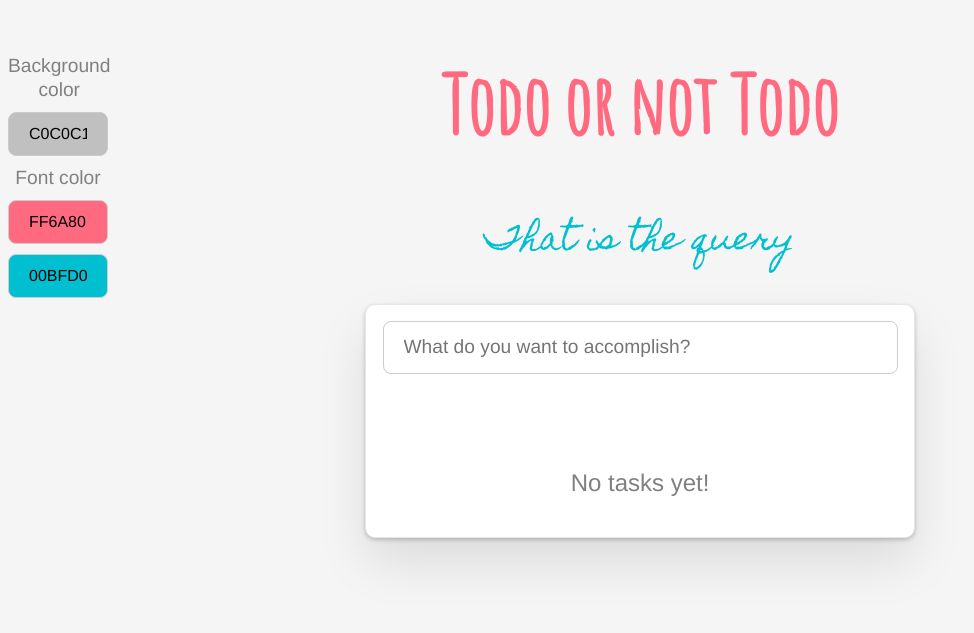
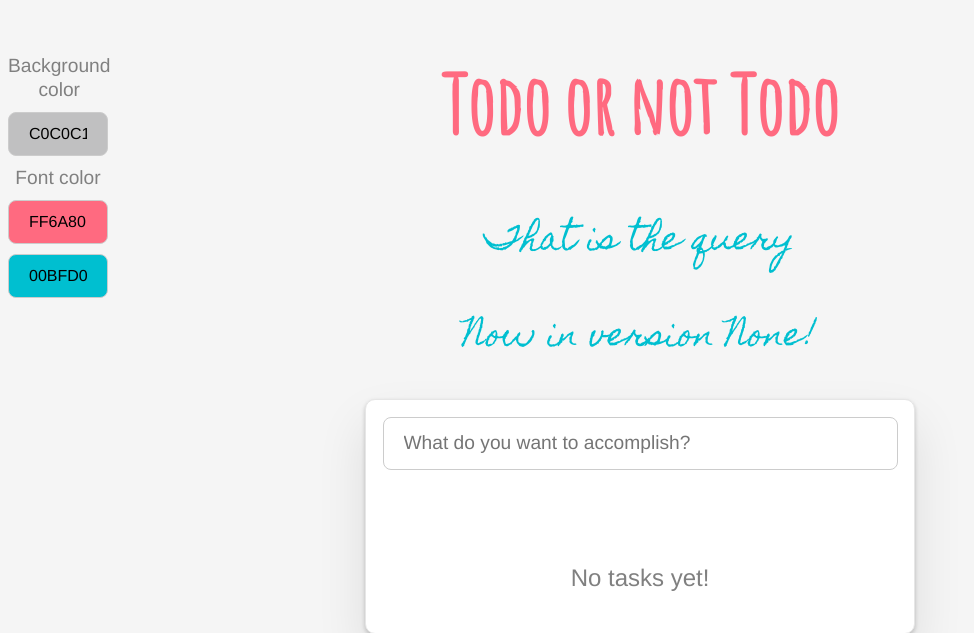
Before and after one commit to imcorcor/python-flask-todoapp, a Flask app: page / in a window 1280 px wide. Shown: the top 633 px of the page, without its empty margins (0-974 px from the left). Run offline with Flask 2, Linux system fonts and the light colour scheme; data that the repository does not hold is empty; some libraries are stand-ins or nearby versions.

Commit message:
Dockerize existing todo list application
The added dockerfile, dockerignore, and docker-compose files.
Added application version environmental variable to dockerfile that is displayed
on main application page per requirements.

```diff
--- a/main.py
+++ b/main.py
@@ -1,6 +1,6 @@
 from flask import Flask, render_template, request, redirect, url_for, jsonify, json
 from models.todo import Todo
-
+import os
 
 app = Flask(__name__)
 
@@ -11,7 +11,8 @@ def list():
     Shows list of todo items stored in the database.
     """
     todo_list = Todo.get_all()
-    return render_template("index.html", todo_list=todo_list)
+    app_version = os.getenv('APP_VERSION')
+    return render_template("index.html", todo_list=todo_list, app_version=app_version)
 
 
 @app.route('/add', methods=["POST"])
@@ -56,4 +57,4 @@ def toggle(todo_id):
 
 
 if __name__ == "__main__":
-    app.run()
+    app.run(host='0.0.0.0')
--- a/templates/index.html
+++ b/templates/index.html
@@ -53,6 +53,7 @@
   <header>
       <h1 id="font-h1">Todo or not Todo</h1>
       <h2 id="font-h2">That is the query</h2>
+      <h2 id="font-h2">Now in version {{ app_version }}!</h2>
   </header>
 
 <div id="container">
```
Also changed, not shown: docker-compose.yaml (added, +7 -0 lines), 2 other files.
